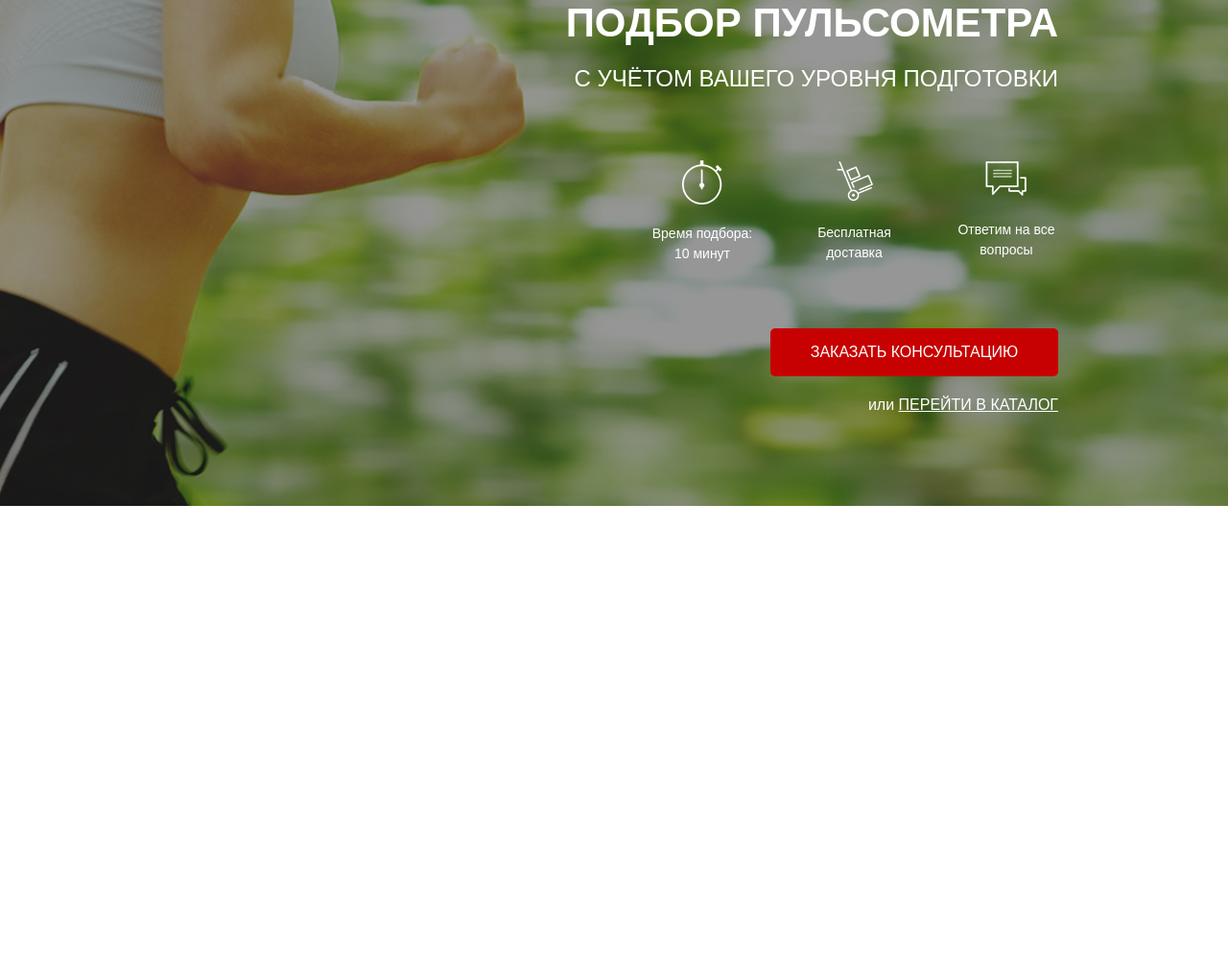
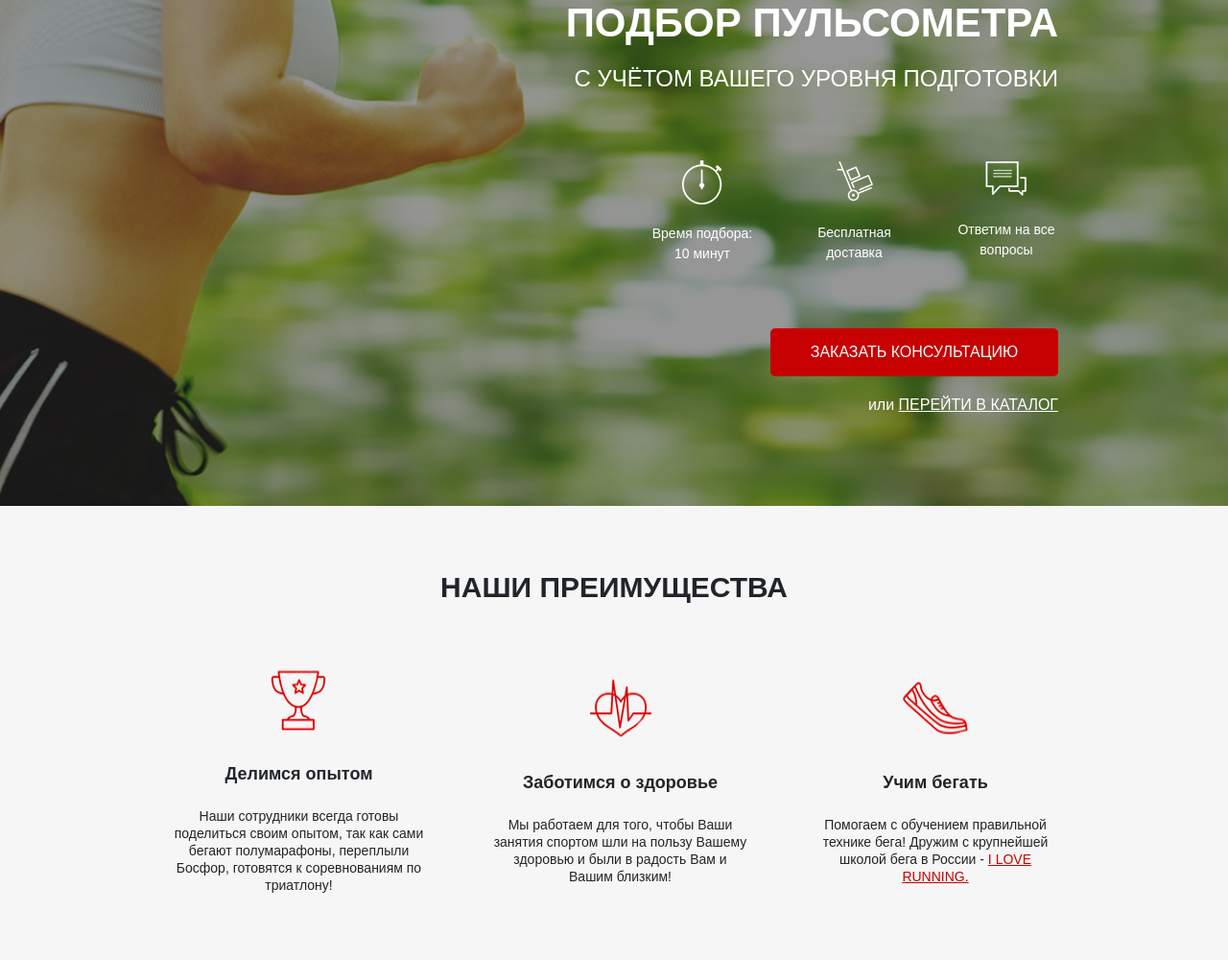
Before and after one commit to Tsk-Andrey078/Pulse, a plain HTML site: page src/index.html in a window 1280 px wide. Shown: the part 165-1165 px from the top of the page at 96% size. Before the commit the page ends 800 px from the top, so only its background shows below. Drawn offline with nearby package versions, Linux system fonts and the light colour scheme; a web font is replaced by a local one.

Commit message:
added benefits

```diff
--- a/src/index.html
+++ b/src/index.html
@@ -60,6 +60,31 @@
 
         </div>
     </div>
+
+    <div class="benefits">
+        <div class="container">
+            <div class="title">
+                НАШИ ПРЕИМУЩЕСТВА
+            </div>
+            <div class="benefits__block">
+                <div class="benefits__item">
+                    <img src="icons/cup.png" alt="heart" class="icon">
+                    <span class="head">Делимся опытом</span>
+                    <div class="benefits__text">Наши сотрудники всегда готовы поделиться своим опытом, так как сами бегают полумарафоны, переплыли Босфор, готовятся к соревнованиям по триатлону!</div>
+                </div>
+                <div class="benefits__item">
+                    <img src="icons/heart.png" alt="heart" class="icon">
+                    <span class="head">Заботимся о здоровье</span>
+                    <div class="benefits__text">Мы работаем для того, чтобы Ваши занятия спортом шли на пользу Вашему здоровью и были в радость Вам и Вашим близким!</div>
+                </div>
+                <div class="benefits__item">
+                    <img src="icons/shoe.png" alt="heart" class="icon">
+                    <span class="head">Учим бегать</span>
+                    <div class="benefits__text">Помогаем с обучением правильной технике бега! Дружим с крупнейшей школой бега в России - <span class="special_text">I LOVE RUNNING.</span></div>
+                </div>
+            </div>
+        </div>
+    </div>
     <script src="https://cdn.jsdelivr.net/npm/bootstrap@5.0.2/dist/js/bootstrap.bundle.min.js" integrity="sha384-MrcW6ZMFYlzcLA8Nl+NtUVF0sA7MsXsP1UyJoMp4YLEuNSfAP+JcXn/tWtIaxVXM" crossorigin="anonymous"></script>
 </body>
 
--- a/src/sass/_media.sass
+++ b/src/sass/_media.sass
@@ -0,0 +1,4 @@
+@media (max-width: 767px)
+    .header
+        &__official
+            display: none
--- /dev/null
+++ b/src/sass/benefits/_benefits.sass
@@ -0,0 +1,43 @@
+.benefits
+    min-height: 473px
+    padding: 70px 0 67px 0
+    background-color: #F6F6F6
+    text-align: center
+    .title
+        display: block
+        margin: 0 auto
+        text-align: center
+        font-style: normal
+        font-weight: bold
+        font-size: 30px
+        line-height: 30px
+    &__block
+        display: flex
+        margin-top: 65px
+        justify-content: space-between
+        align-items: center
+    .icon
+        display: block
+        margin: 0 auto
+        width: 70px
+        height: 70px
+    &__item
+        margin-right: 66px
+        max-width: 269px
+        &:last-child
+            margin-right: 0
+        .head
+            display: block
+            margin: 30px 0 20px 0
+            font-style: normal
+            font-weight: bold
+            font-size: 18px
+            line-height: 29px
+    &__text
+        font-style: normal
+        font-weight: 300
+        font-size: 14px
+        line-height: 18px
+        .special_text
+            color: $main-color
+            text-decoration: underline
--- a/src/sass/style.sass
+++ b/src/sass/style.sass
@@ -1,10 +1,11 @@
 *
     font-family: MuseoModerno, sans-serif
 
+@import "general"
 @import "variables"
 @import "media"
 @import "mixins"
-@import "buttons"
-@import "header"
-@import "promo"
-@import "general"
+@import "buttons/_buttons"
+@import "header/_header"
+@import "promo/_promo"
+@import "benefits/_benefits"
```
Also changed, not shown: src/css/style.min.css.
